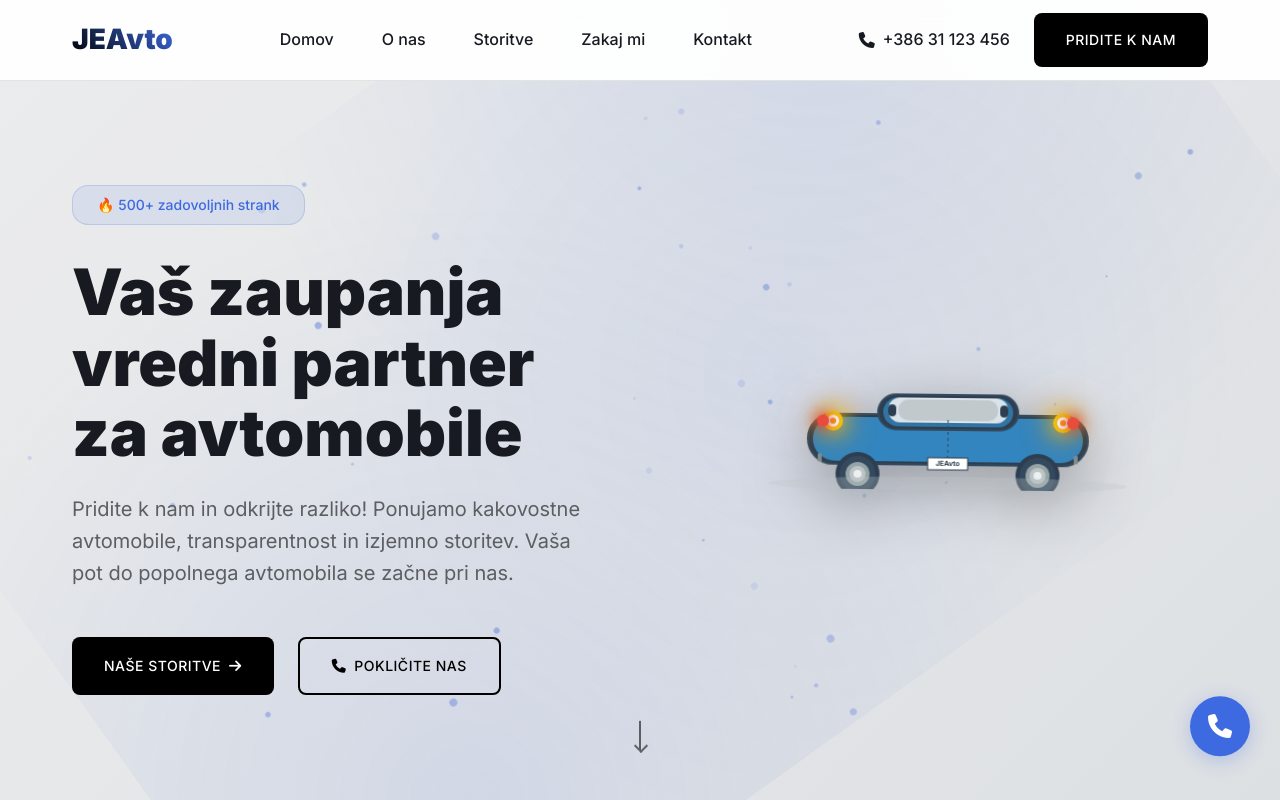
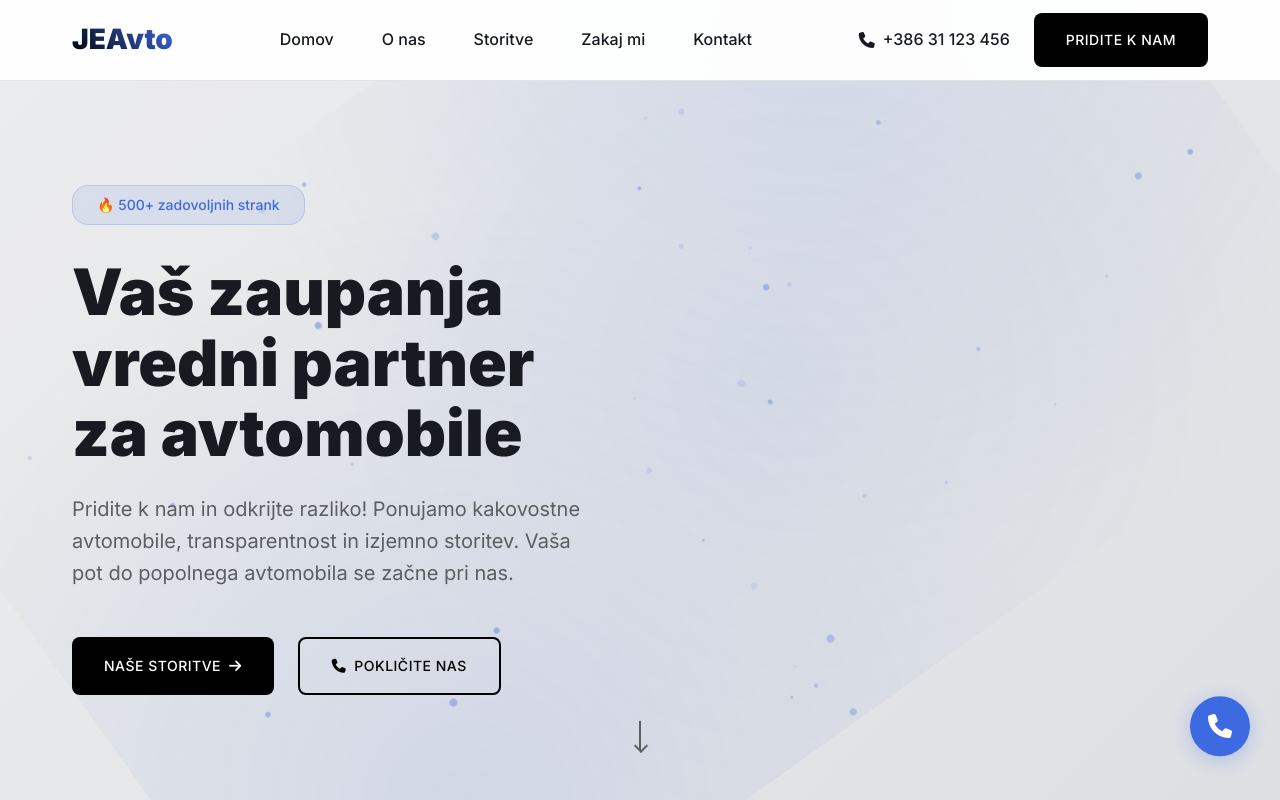
Before and after one commit to phpradosbudisa/jeavtonet, a plain HTML site: page index.html in a window 1280 px wide. Shown: the top 800 px of the page. Drawn offline with nearby package versions, Linux system fonts and the light colour scheme.

Commit message:
Create README.md

```diff
--- a/index.html
+++ b/index.html
@@ -92,79 +92,7 @@
                     </a>
                 </div>
             </div>
-                         <div class="hero-visual" data-aos="fade-left" data-aos-delay="1000">
-                 <div class="hero-car-animation">
-                     <svg width="400" height="120" viewBox="0 0 400 120" class="car-svg">
-                         <!-- Car Body - Main -->
-                         <rect x="60" y="45" width="280" height="50" rx="25" fill="#2c3e50" stroke="#34495e" stroke-width="2"/>
 
-                         <!-- Car Body - Highlight -->
-                         <rect x="65" y="48" width="270" height="44" rx="22" fill="#3498db" opacity="0.8"/>
-
-                         <!-- Car Roof -->
-                         <rect x="130" y="25" width="140" height="35" rx="18" fill="#2c3e50" stroke="#34495e" stroke-width="2"/>
-
-                         <!-- Car Roof - Highlight -->
-                         <rect x="135" y="28" width="130" height="29" rx="15" fill="#3498db" opacity="0.6"/>
-
-                         <!-- Front Windshield -->
-                         <rect x="140" y="28" width="120" height="25" rx="12" fill="#ecf0f1" opacity="0.9"/>
-
-                         <!-- Side Windows -->
-                         <rect x="150" y="30" width="100" height="21" rx="10" fill="#bdc3c7" opacity="0.8"/>
-
-                         <!-- Headlights -->
-                         <circle cx="85" cy="52" r="10" fill="#f1c40f"/>
-                         <circle cx="85" cy="52" r="6" fill="#ffffff"/>
-                         <circle cx="85" cy="52" r="3" fill="#f39c12"/>
-
-                         <circle cx="315" cy="52" r="10" fill="#f1c40f"/>
-                         <circle cx="315" cy="52" r="6" fill="#ffffff"/>
-                         <circle cx="315" cy="52" r="3" fill="#f39c12"/>
-
-                         <!-- Taillights -->
-                         <circle cx="75" cy="52" r="6" fill="#e74c3c"/>
-                         <circle cx="325" cy="52" r="6" fill="#e74c3c"/>
-
-                         <!-- Wheels -->
-                         <circle cx="110" cy="105" r="22" fill="#2c3e50"/>
-                         <circle cx="110" cy="105" r="18" fill="#34495e"/>
-                         <circle cx="110" cy="105" r="12" fill="#95a5a6"/>
-                         <circle cx="110" cy="105" r="8" fill="#bdc3c7"/>
-                         <circle cx="110" cy="105" r="4" fill="#ecf0f1"/>
-
-                         <circle cx="290" cy="105" r="22" fill="#2c3e50"/>
-                         <circle cx="290" cy="105" r="18" fill="#34495e"/>
-                         <circle cx="290" cy="105" r="12" fill="#95a5a6"/>
-                         <circle cx="290" cy="105" r="8" fill="#bdc3c7"/>
-                         <circle cx="290" cy="105" r="4" fill="#ecf0f1"/>
-
-                         <!-- Wheel Spokes -->
-                         <line x1="110" y1="93" x2="110" y2="117" stroke="#2c3e50" stroke-width="2"/>
-                         <line x1="98" y1="105" x2="122" y2="105" stroke="#2c3e50" stroke-width="2"/>
-                         <line x1="290" y1="93" x2="290" y2="117" stroke="#2c3e50" stroke-width="2"/>
-                         <line x1="278" y1="105" x2="302" y2="105" stroke="#2c3e50" stroke-width="2"/>
-
-                         <!-- Door Line -->
-                         <line x1="200" y1="50" x2="200" y2="90" stroke="#34495e" stroke-width="1" stroke-dasharray="3,3"/>
-
-                         <!-- Side Mirrors -->
-                         <rect x="140" y="35" width="8" height="12" rx="4" fill="#2c3e50"/>
-                         <rect x="252" y="35" width="8" height="12" rx="4" fill="#2c3e50"/>
-
-                         <!-- License Plate -->
-                         <rect x="180" y="88" width="40" height="12" fill="#ffffff" stroke="#2c3e50" stroke-width="1"/>
-                         <text x="200" y="96" text-anchor="middle" font-size="7" font-weight="bold" fill="#2c3e50">JEAvto</text>
-
-                         <!-- Exhaust -->
-                         <rect x="70" y="85" width="4" height="8" fill="#7f8c8d"/>
-                         <rect x="326" y="85" width="4" height="8" fill="#7f8c8d"/>
-
-                         <!-- Ground Shadow -->
-                         <ellipse cx="200" cy="115" rx="180" ry="8" fill="#bdc3c7" opacity="0.3"/>
-                     </svg>
-                 </div>
-             </div>
         </div>
         <div class="scroll-indicator">
             <div class="scroll-arrow"></div>
--- a/styles.css
+++ b/styles.css
@@ -434,32 +434,7 @@ p {
   align-items: center;
 }
 
-.hero-car-animation {
-  position: relative;
-  width: 400px;
-  height: 120px;
-  animation: carFloat 3s ease-in-out infinite;
-}
 
-.car-svg {
-  width: 100%;
-  height: 100%;
-  filter: drop-shadow(0 15px 30px rgba(0, 0, 0, 0.3));
-  animation: carFloat 4s ease-in-out infinite;
-}
-
-/* Add subtle animations to car elements */
-.car-svg circle[fill="#f1c40f"] {
-  animation: headlightGlow 2s ease-in-out infinite;
-}
-
-.car-svg circle[fill="#e74c3c"] {
-  animation: taillightGlow 1.5s ease-in-out infinite;
-}
-
-.car-svg line[stroke="#2c3e50"] {
-  animation: wheelRotate 2s linear infinite;
-}
 
 
 .scroll-indicator {
@@ -1228,33 +1203,7 @@ p {
   50% { transform: translateY(-20px) rotate(180deg); }
 }
 
-@keyframes carFloat {
-  0%, 100% { transform: translateY(0px) rotate(0deg); }
-  50% { transform: translateY(-8px) rotate(0.5deg); }
-}
 
-@keyframes headlightGlow {
-  0%, 100% {
-    filter: drop-shadow(0 0 5px #f1c40f);
-  }
-  50% {
-    filter: drop-shadow(0 0 10px #f1c40f) drop-shadow(0 0 15px #f39c12);
-  }
-}
-
-@keyframes taillightGlow {
-  0%, 100% {
-    filter: drop-shadow(0 0 3px #e74c3c);
-  }
-  50% {
-    filter: drop-shadow(0 0 6px #e74c3c) drop-shadow(0 0 9px #c0392b);
-  }
-}
-
-@keyframes wheelRotate {
-  0% { transform: rotate(0deg); }
-  100% { transform: rotate(360deg); }
-}
 
 
 
@@ -1388,10 +1337,7 @@ p {
     font-size: 2rem;
   }
 
-  .hero-car-animation {
-    width: 250px;
-    height: 75px;
-  }
+
 
   .about-image {
     width: 300px;
```
